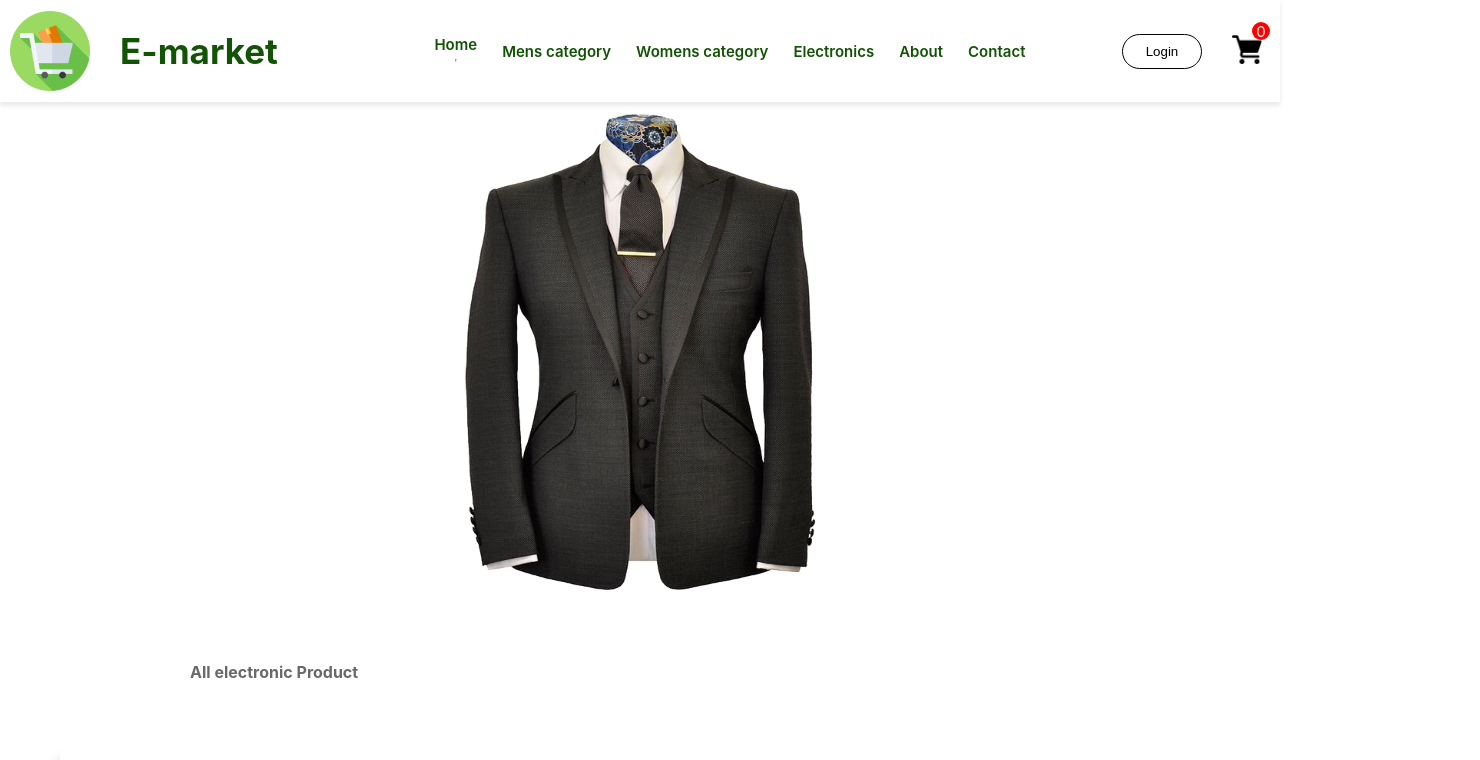
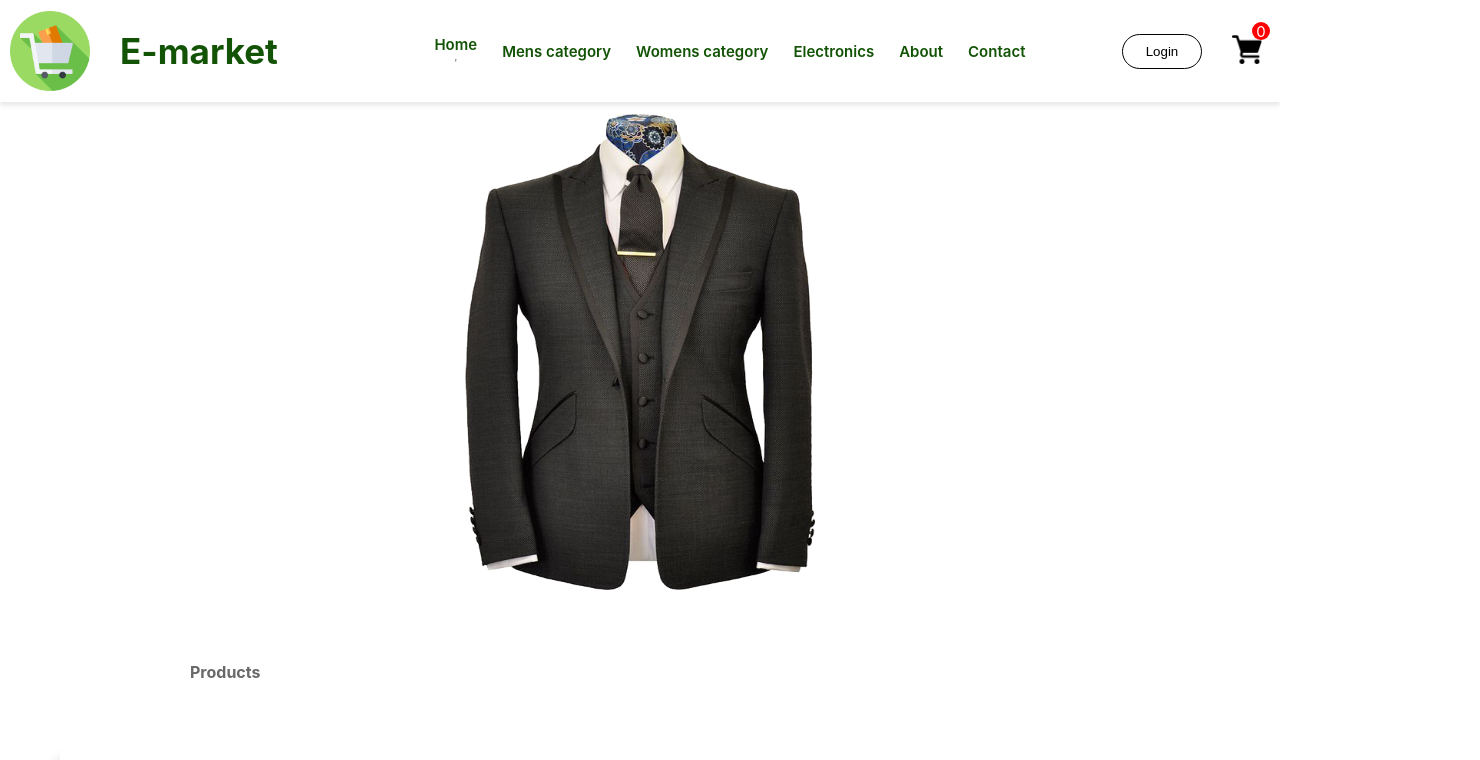
Before and after one commit to Iadolphe007/E-commerce_web_App, a React (Create React App) app in the folder frontend/: page /mens in a window 1280 px wide. Shown: the top 760 px of the page, 1480 px wide, since content can reach past the window. Built offline with nearby package versions, Linux system fonts and the light colour scheme; grey boxes are pictures that could not be loaded.

Commit message:
removing the width bug

```diff
--- a/frontend/src/components/NewCollection/NewCollection.css
+++ b/frontend/src/components/NewCollection/NewCollection.css
@@ -15,6 +15,8 @@
     gap: 10px;
     align-items: center;
     margin-bottom: 100px;
+    max-width: 100%;
+    overflow: auto;
 }
 
 .new-collections h1{
--- a/frontend/src/pages/CSS/ShopCategory.css
+++ b/frontend/src/pages/CSS/ShopCategory.css
@@ -40,4 +40,6 @@
     row-gap: 80px;
     padding: 20px;
     box-shadow: var(--product-box-shadow);
+    max-width: 100%;
+    overflow:auto;
 }
--- a/frontend/src/pages/ShopCategory.jsx
+++ b/frontend/src/pages/ShopCategory.jsx
@@ -9,7 +9,7 @@ const ShopCategory = (props) => {
     <div className='shop-category'>
       <img className='shopcategory-banner' src={props.banner} alt="" />
       <div className="shopcategory-indexsort">
-        <p>All electronic Product</p>
+        <p>Products</p>
       </div>
       <div className="shopcategory-products">
         {all_products.map((item, i) => {
```
